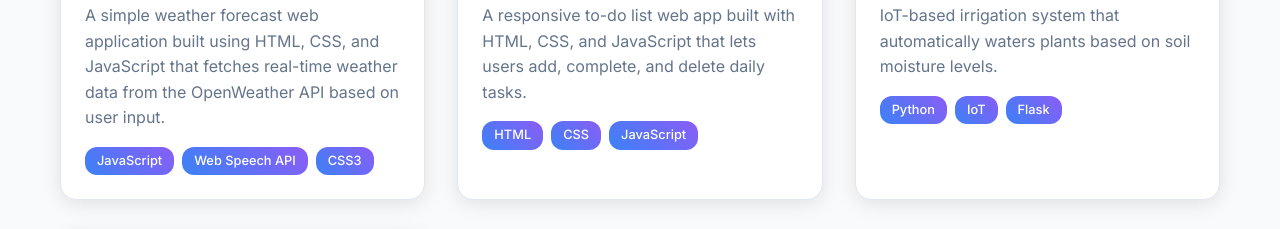
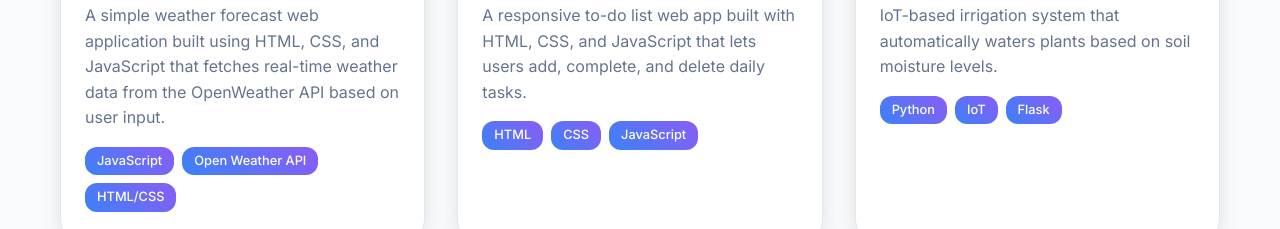
Before and after one commit to venu-420/Portfolio, a website: page docs/index.html in a window 1280 px wide. Shown: the part 2722-2951 px from the top of the page. Drawn offline with Linux system fonts and the light colour scheme.

Commit message:
Update index.html

```diff
--- a/docs/index.html
+++ b/docs/index.html
@@ -292,8 +292,8 @@
                         </p>
                         <div class="project-tech">
                             <span class="tech-tag">JavaScript</span>
-                            <span class="tech-tag">Web Speech API</span>
-                            <span class="tech-tag">CSS3</span>
+                            <span class="tech-tag">Open Weather API</span>
+                            <span class="tech-tag">HTML/CSS</span>
                         </div>
                     </div>
                 </div>
```
